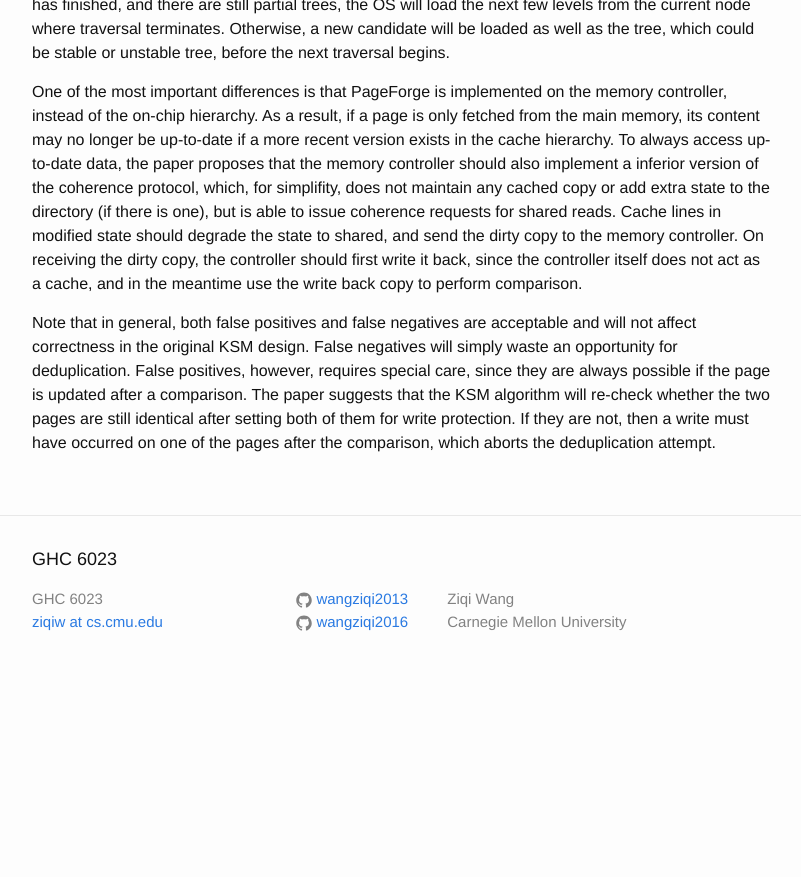
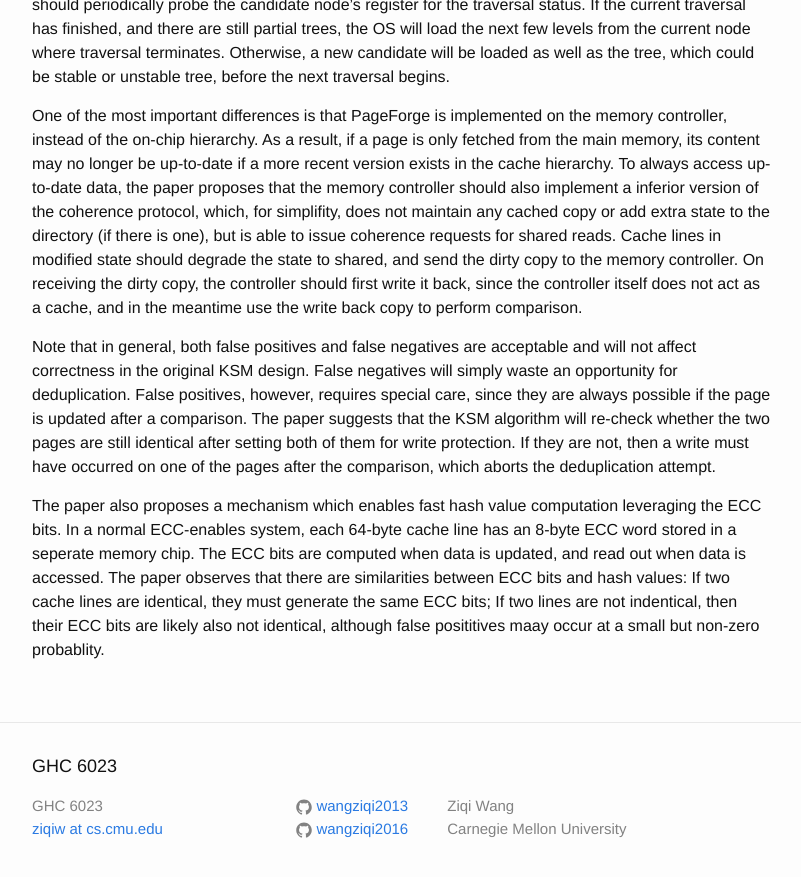
Before and after one commit to wangziqi2013/wangziqi2013.github.io, a Jekyll site: the page built from _posts/2020-07-26-pageforge.markdown, in a window 1280 px wide and 900 px high, scrolled down 2728 px. Shown: the top 877 px of the window, without its empty margins (238-1039 px from the left). Built offline with Jekyll 4.4.1, drawn with Linux system fonts in a browser that asks for light colours; before the commit the page ends 3421 px from its top, so only the background shows below that; some of the changed text lies outside the part shown.

Commit message:
Adding ECC

```diff
--- a/_posts/2020-07-26-pageforge.markdown
+++ b/_posts/2020-07-26-pageforge.markdown
@@ -15,7 +15,8 @@ version_mgmt:
 
 **Highlight:**
 
-1. Implementing binary tree traversal with hardware state machines
+1. Implementing binary tree traversal with hardware state machines. Recognizing that tree traversal is recursive and highly
+   localized, so we could always only use a partial tree to perform traversal.
 
 2. Repurposing per-cache line ECC and combining them together as the hash code of a page
 
@@ -123,3 +124,10 @@ requires special care, since they are always possible if the page is updated aft
 The paper suggests that the KSM algorithm will re-check whether the two pages are still identical after setting both of
 them for write protection. If they are not, then a write must have occurred on one of the pages after the comparison,
 which aborts the deduplication attempt.
+
+The paper also proposes a mechanism which enables fast hash value computation leveraging the ECC bits. In a normal ECC-enables
+system, each 64-byte cache line has an 8-byte ECC word stored in a seperate memory chip. The ECC bits are computed when
+data is updated, and read out when data is accessed.
+The paper observes that there are similarities between ECC bits and hash values: If two cache lines are identical, they
+must generate the same ECC bits; If two lines are not indentical, then their ECC bits are likely also not identical, although
+false posititives maay occur at a small but non-zero probablity.
```
